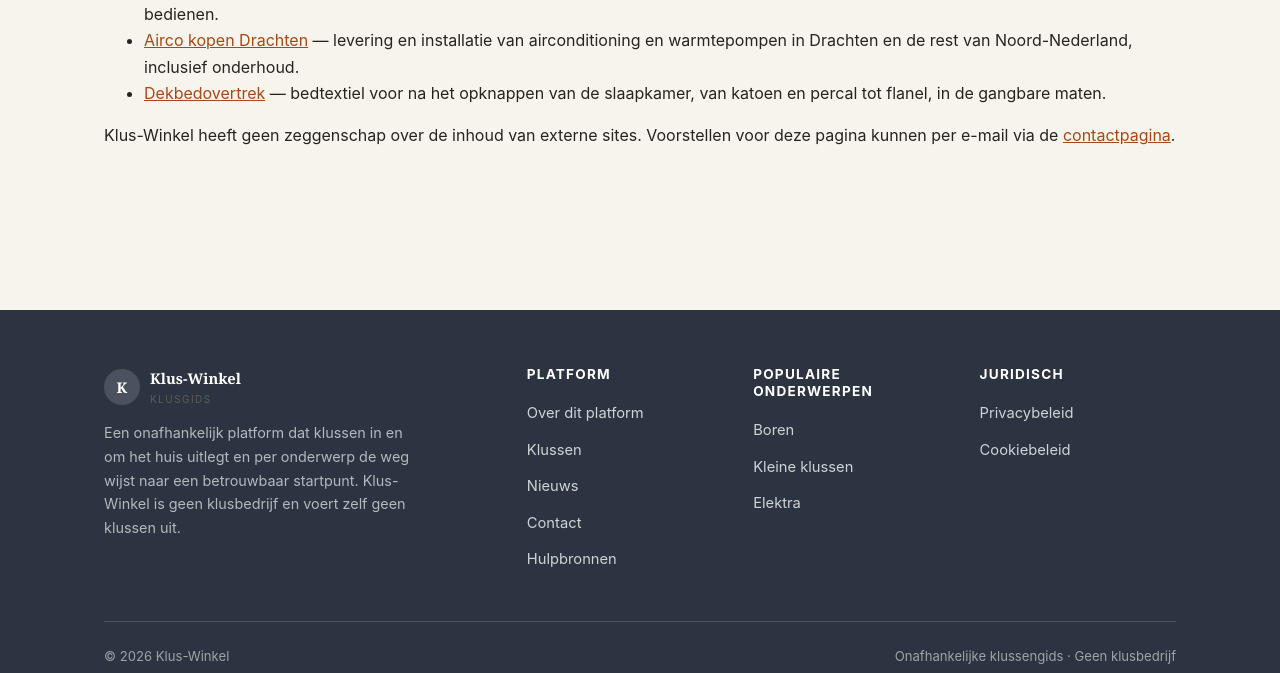
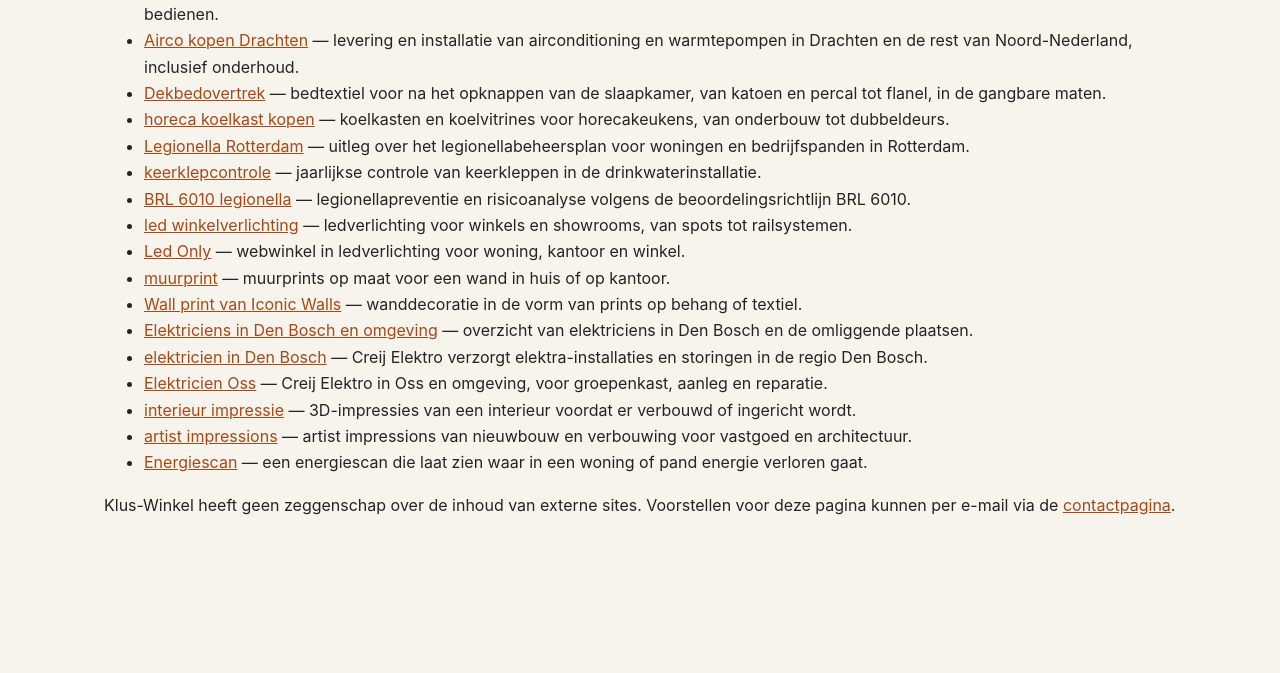
Before and after one commit to alexjknol-del/Klus-Winkel.nl, a plain HTML site: page hulpbronnen.html in a window 1280 px wide. Shown: the part 634-1307 px from the top of the page. Drawn offline with Linux system fonts and the light colour scheme.

Commit message:
Hulpbronnen: 14 verwijzingen (Lion)

```diff
--- a/hulpbronnen.html
+++ b/hulpbronnen.html
@@ -45,6 +45,20 @@
       <li><a href="https://www.hashop.nl/">Domotica</a> — modules, sensoren, slimme verlichting en Home Assistant-hardware voor wie schakelaars en verwarming centraal wil bedienen.</li>
       <li><a href="https://koelklima.nl/airco-kopen/drachten/">Airco kopen Drachten</a> — levering en installatie van airconditioning en warmtepompen in Drachten en de rest van Noord-Nederland, inclusief onderhoud.</li>
       <li><a href="https://www.bedshop.nl/bedmode/bedtextiel/dekbedovertrekken/">Dekbedovertrek</a> — bedtextiel voor na het opknappen van de slaapkamer, van katoen en percal tot flanel, in de gangbare maten.</li>
+      <li><a href="https://www.cpks.nl/collections/horeca-koelkasten">horeca koelkast kopen</a> — koelkasten en koelvitrines voor horecakeukens, van onderbouw tot dubbeldeurs.</li>
+      <li><a href="https://www.rotterdam-010.nl/legionella-beheersplan-rotterdam/">Legionella Rotterdam</a> — uitleg over het legionellabeheersplan voor woningen en bedrijfspanden in Rotterdam.</li>
+      <li><a href="https://h2o-enterprise.nl/keerklepcontrole/">keerklepcontrole</a> — jaarlijkse controle van keerkleppen in de drinkwaterinstallatie.</li>
+      <li><a href="https://h2o-enterprise.nl/brl-6010/">BRL 6010 legionella</a> — legionellapreventie en risicoanalyse volgens de beoordelingsrichtlijn BRL 6010.</li>
+      <li><a href="https://www.ledonly.nl/led-winkelverlichting/">led winkelverlichting</a> — ledverlichting voor winkels en showrooms, van spots tot railsystemen.</li>
+      <li><a href="https://www.ledonly.nl/led-winkelverlichting/">Led Only</a> — webwinkel in ledverlichting voor woning, kantoor en winkel.</li>
+      <li><a href="https://iconicwalls.nl/muurprint-op-maat/">muurprint</a> — muurprints op maat voor een wand in huis of op kantoor.</li>
+      <li><a href="https://iconicwalls.nl/wall-print/">Wall print van Iconic Walls</a> — wanddecoratie in de vorm van prints op behang of textiel.</li>
+      <li><a href="https://www.denbosch073.nl/bedrijven/elektricien-in-den-bosch/">Elektriciens in Den Bosch en omgeving</a> — overzicht van elektriciens in Den Bosch en de omliggende plaatsen.</li>
+      <li><a href="https://creijelektro.nl/">elektricien in Den Bosch</a> — Creij Elektro verzorgt elektra-installaties en storingen in de regio Den Bosch.</li>
+      <li><a href="https://creijelektro.nl/elektricien-oss/">Elektricien Oss</a> — Creij Elektro in Oss en omgeving, voor groepenkast, aanleg en reparatie.</li>
+      <li><a href="https://visualisatienederland.nl/diensten/interieur-impressie">interieur impressie</a> — 3D-impressies van een interieur voordat er verbouwd of ingericht wordt.</li>
+      <li><a href="https://visualisatienederland.nl/artist-impression-laten-maken">artist impressions</a> — artist impressions van nieuwbouw en verbouwing voor vastgoed en architectuur.</li>
+      <li><a href="https://normenergie.nl/energiescan/">Energiescan</a> — een energiescan die laat zien waar in een woning of pand energie verloren gaat.</li>
     </ul>
     <p>Klus-Winkel heeft geen zeggenschap over de inhoud van externe sites. Voorstellen voor deze pagina kunnen per e-mail via de <a href="/contact.html">contactpagina</a>.</p>
   </div>
```
